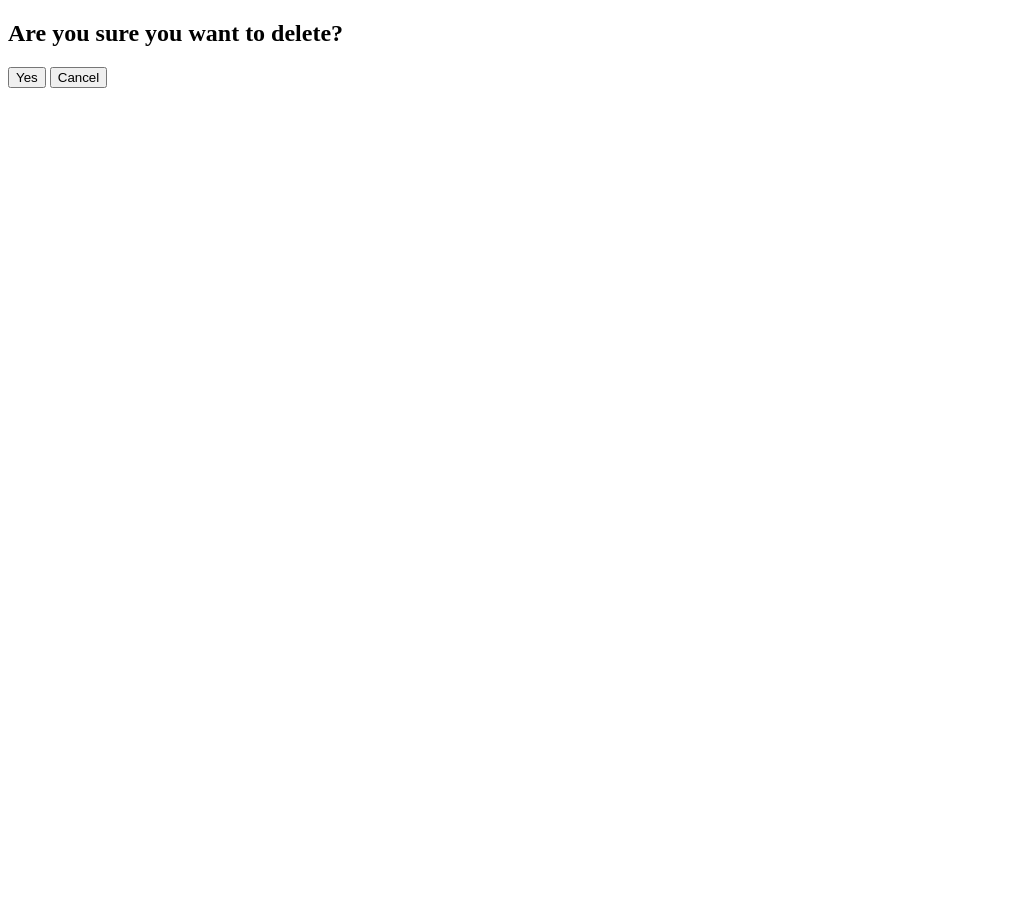
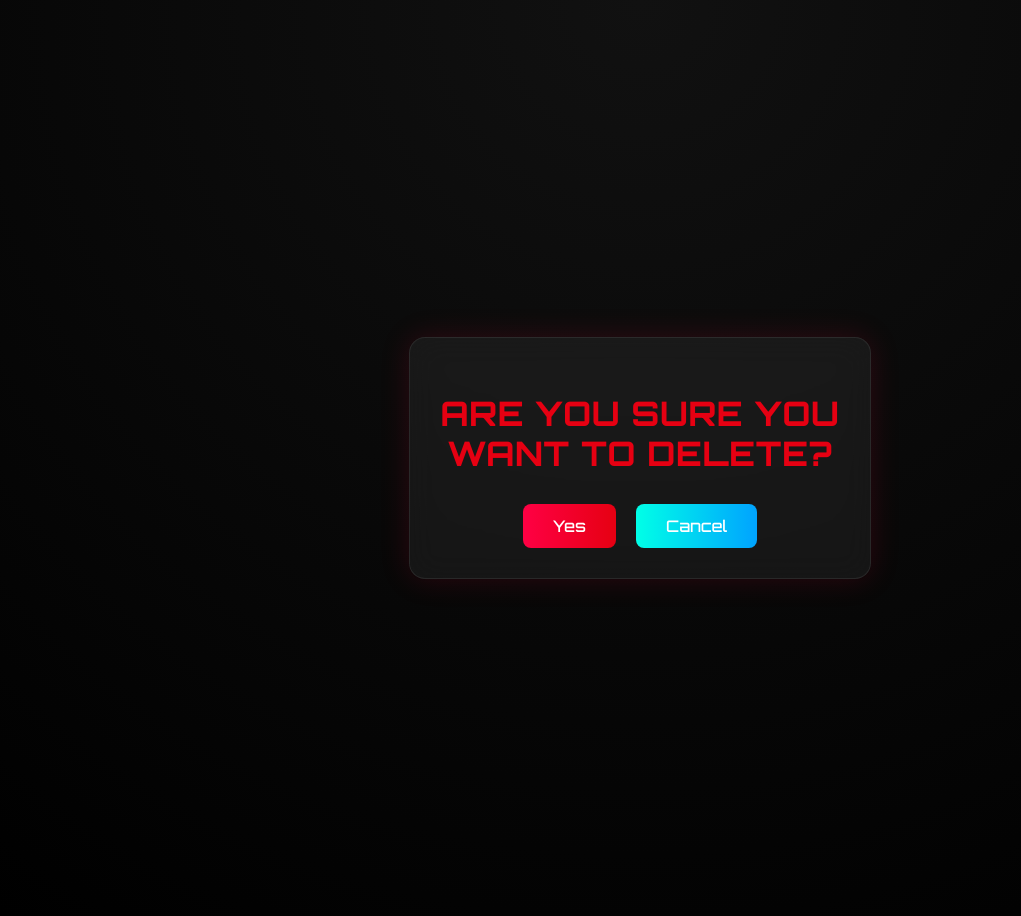
Before and after one commit to vaish105/DJango, a Django app: page /electronics/delete/1/ in a window 1280 px wide. Shown: the whole page, without its empty margins (0-1021 px from the left). Before the commit the page ends 88 px from the top, so only its background shows below. Run offline with Django 5.2, Linux system fonts and the light colour scheme; data comes from the database, SQL or seed files in the repository.

```diff
--- a/Flipkart/Electronics/templates/Electronics/delete_product.html
+++ b/Flipkart/Electronics/templates/Electronics/delete_product.html
@@ -3,16 +3,89 @@
 <head>
     <meta charset="UTF-8">
     <meta name="viewport" content="width=device-width, initial-scale=1.0">
-    <title>Document</title>
+    <title>Delete Product</title>
+    <style>
+        @import url('https://fonts.googleapis.com/css2?family=Orbitron:wght@500&display=swap');
+
+        body {
+            font-family: 'Orbitron', sans-serif;
+            background: radial-gradient(circle at top, #111 0%, #000 100%);
+            color: #fff;
+            padding: 50px 20px;
+            text-align: center;
+            min-height: 100vh;
+            display: flex;
+            flex-direction: column;
+            align-items: center;
+            justify-content: center;
+        }
+
+        h2 {
+            font-size: 32px;
+            color: #e60012;
+            margin-bottom: 30px;
+            text-transform: uppercase;
+            letter-spacing: 2px;
+        }
+
+        .delete-container {
+            background: rgba(255, 255, 255, 0.06);
+            border: 1px solid rgba(255, 255, 255, 0.08);
+            border-radius: 16px;
+            padding: 30px;
+            box-shadow: 0 0 30px rgba(255, 0, 60, 0.15);
+            backdrop-filter: blur(15px);
+            max-width: 400px;
+            width: 100%;
+        }
+
+        .button-group {
+            display: flex;
+            gap: 20px;
+            justify-content: center;
+            margin-top: 30px;
+        }
+
+        button {
+            padding: 12px 30px;
+            border: none;
+            border-radius: 8px;
+            font-family: 'Orbitron', sans-serif;
+            font-size: 16px;
+            cursor: pointer;
+            transition: transform 0.3s ease, opacity 0.3s ease;
+        }
+
+        button[type="submit"] {
+            background: linear-gradient(to right, #ff0044, #e60012);
+            color: #fff;
+        }
+
+        button[type="button"] {
+            background: linear-gradient(to right, #00ffe7, #00a3ff);
+            color: #fff;
+        }
+
+        button:hover {
+            transform: translateY(-2px);
+            opacity: 0.9;
+        }
+
+        a {
+            text-decoration: none;
+        }
+    </style>
 </head>
 <body>
-
-    <h2> Are you sure you want to delete? </h2>
-    <form method ="POST" action = "{% url 'delete_product' product.id %">
-        {% csrf_token %}
-        <button type ="submit">Yes  </button>
-        <a href="{% url 'home' %}"><button type="button">Cancel</button></a>
-    </form>
-
+    <div class="delete-container">
+        <h2>Are you sure you want to delete?</h2>
+        <form method="POST" action="{% url 'delete_product' product.id %}">
+            {% csrf_token %}
+            <div class="button-group">
+                <button type="submit">Yes</button>
+                <a href="{% url 'home' %}"><button type="button">Cancel</button></a>
+            </div>
+        </form>
+    </div>
 </body>
 </html>
```
